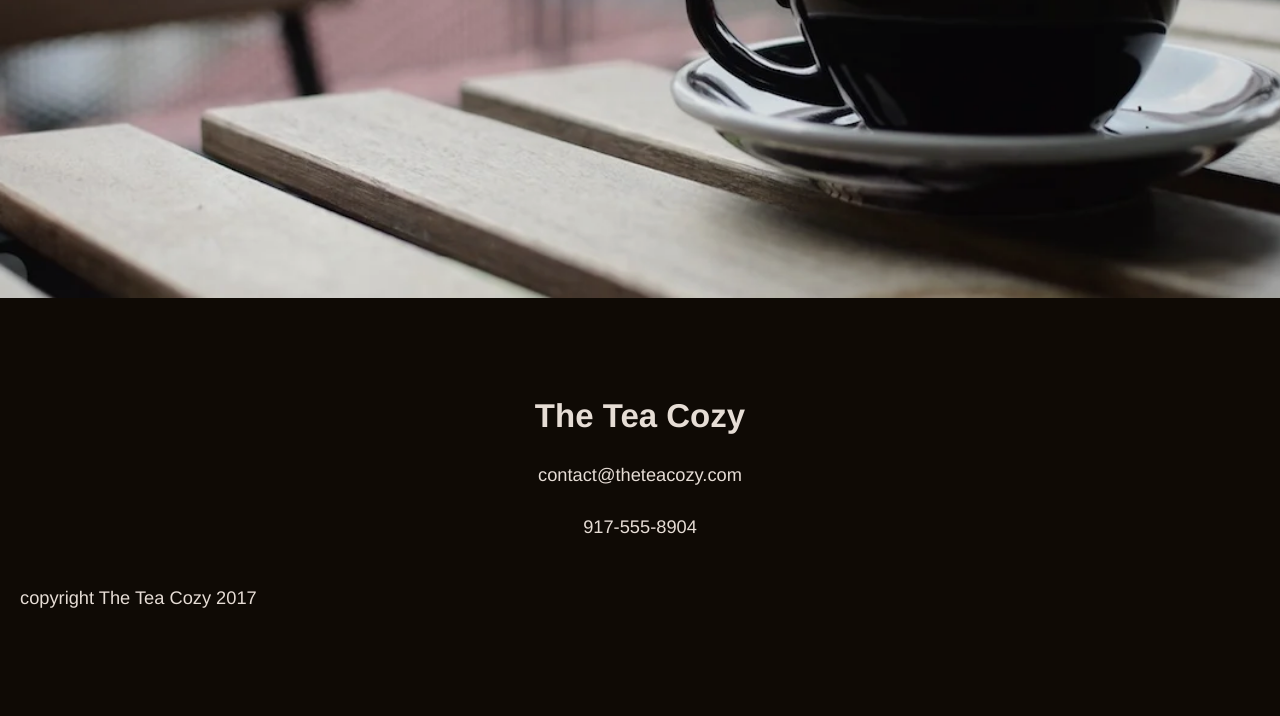
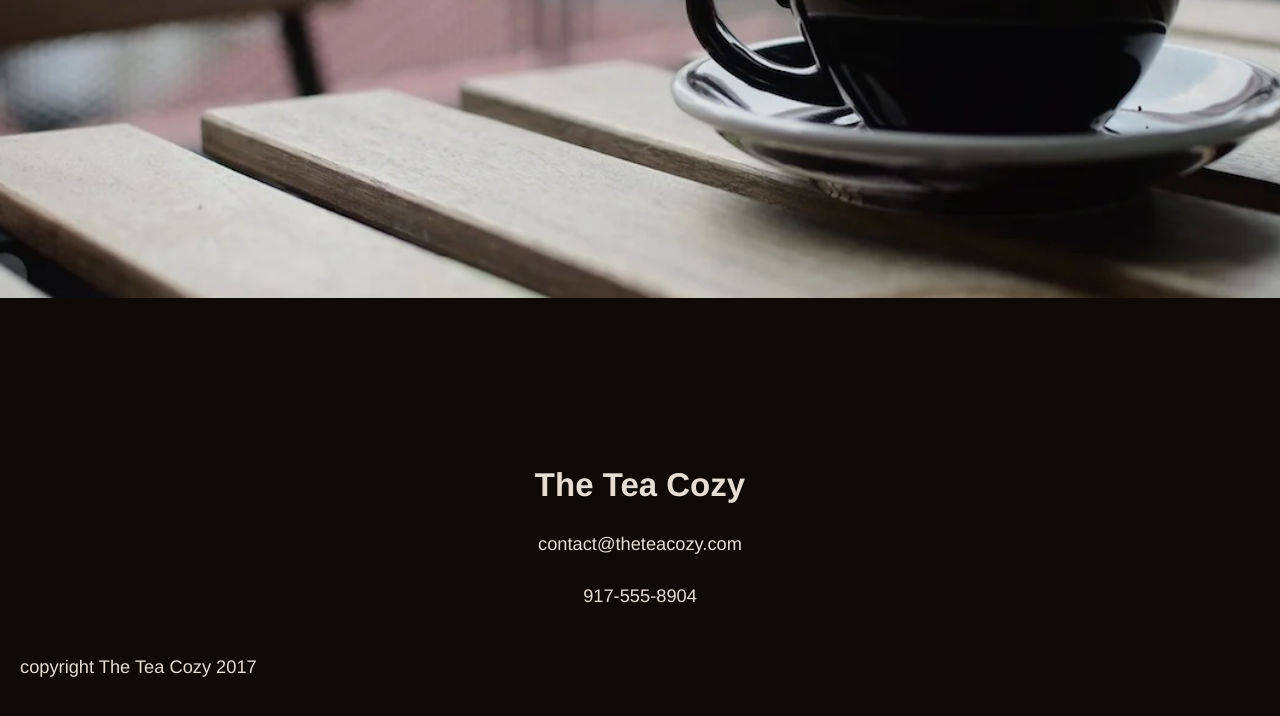
Before and after one commit to jsnrch003/codecademy-teacozy-project, a plain HTML site: page index.html in a window 1280 px wide. Shown: the part 2651-3367 px from the top of the page. Drawn offline with Linux system fonts and the light colour scheme.

Commit message:
footer padding top 69px

```diff
--- a/style.css
+++ b/style.css
@@ -164,6 +164,7 @@ h4, h5 {
 
 #contact {
     margin-bottom: 33%;
+    padding-top: 69px;
 }
 
 .copyright {
```
